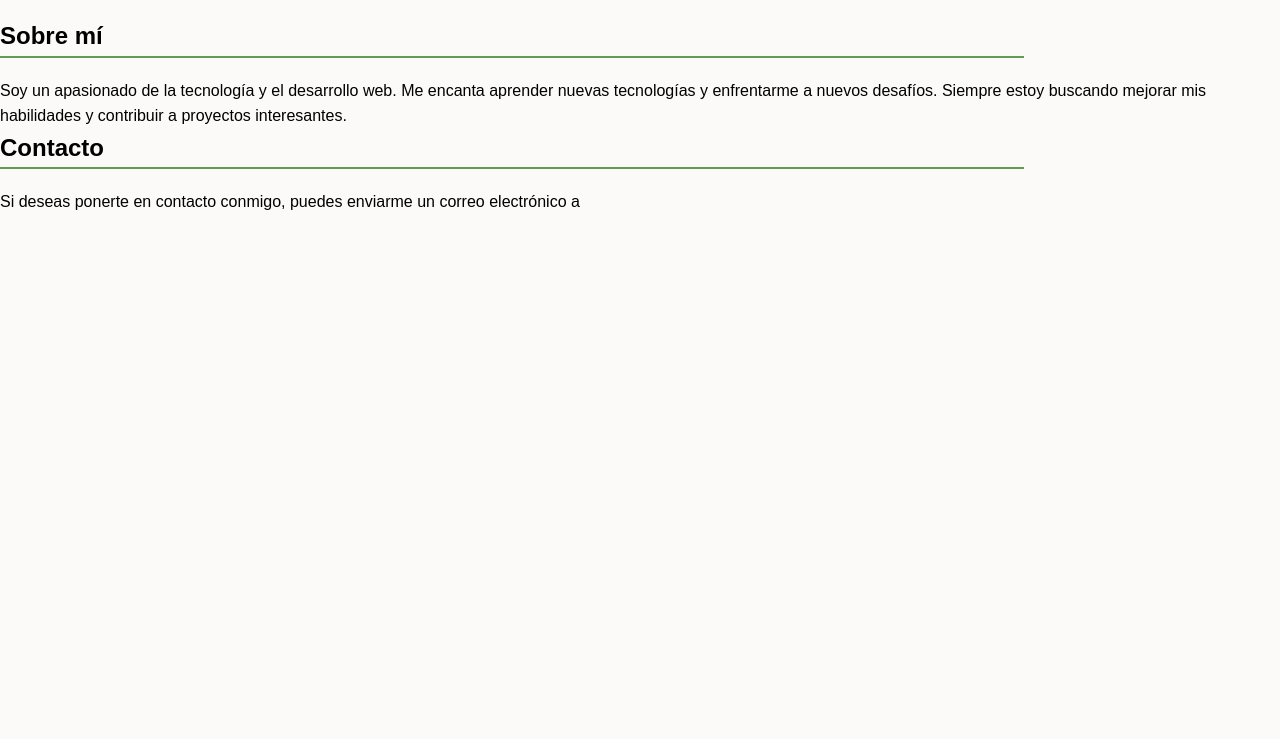
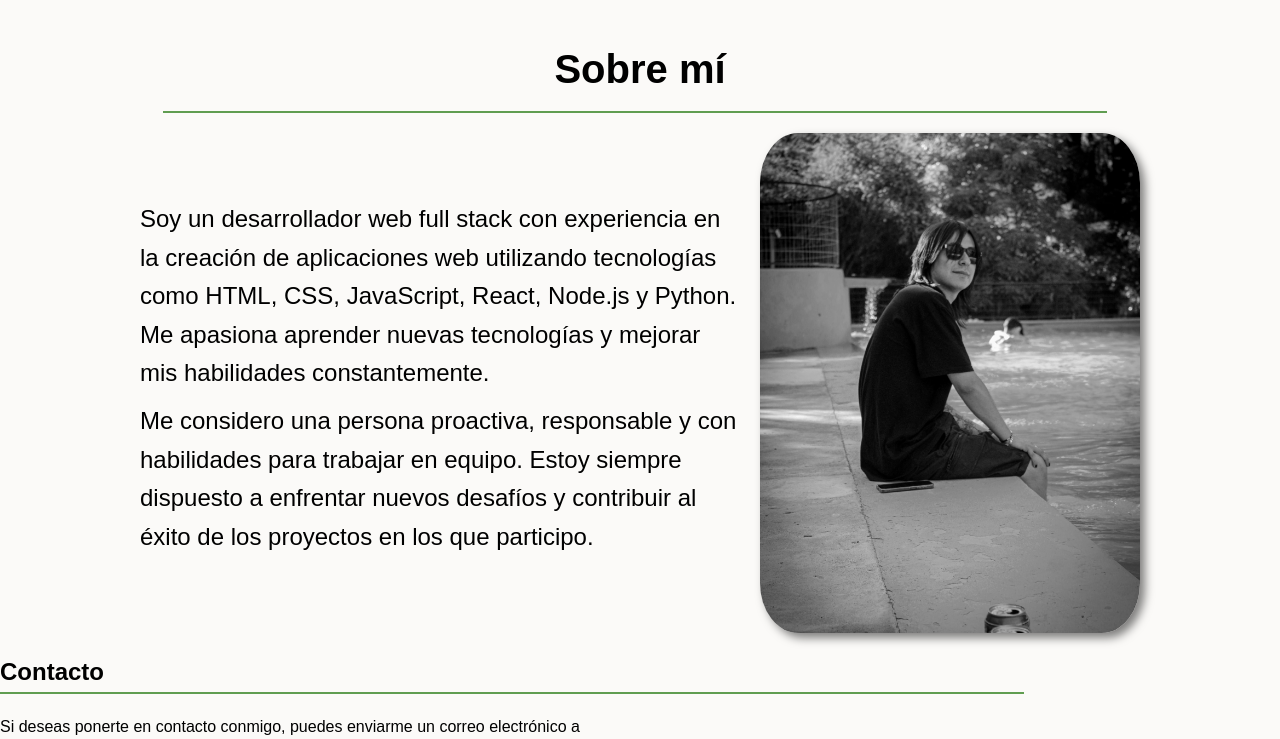
Before and after one commit to Mars0-cloud/Portafolio, a plain HTML site: page index.html in a window 1280 px wide. Shown: the part 1657-2396 px from the top of the page. Before the commit the page ends 1872 px from the top, so only its background shows below. Drawn offline with Linux system fonts and the light colour scheme.

Commit message:
Actualiza index.html styles.css y assets

```diff
--- a/index.html
+++ b/index.html
@@ -94,7 +94,14 @@
         <section id="about" class="about">
             <h2>Sobre mí</h2>
             <hr/>
-            <p>Soy un apasionado de la tecnología y el desarrollo web. Me encanta aprender nuevas tecnologías y enfrentarme a nuevos desafíos. Siempre estoy buscando mejorar mis habilidades y contribuir a proyectos interesantes.</p>
+
+            <div class="sobre-mi-contenido">
+                <div class="sobre-mi-texto">
+                    <p>Soy un desarrollador web full stack con experiencia en la creación de aplicaciones web utilizando tecnologías como HTML, CSS, JavaScript, React, Node.js y Python. Me apasiona aprender nuevas tecnologías y mejorar mis habilidades constantemente.</p>
+                    <p>Me considero una persona proactiva, responsable y con habilidades para trabajar en equipo. Estoy siempre dispuesto a enfrentar nuevos desafíos y contribuir al éxito de los proyectos en los que participo.</p>
+                </div>
+                <img src="assets/foto-piscina.jpg" alt="foto-casual">
+            </div>
 
         </section>
         <!-- Contacto -->
--- a/styles.css
+++ b/styles.css
@@ -24,6 +24,10 @@ hr {
     background-color: var(--third-color);
     margin: 0 10px 20px 0;
     width: 80%;
+}
+
+strong {
+    color: var(--third-color);
 }
 
 /* Header */
@@ -95,9 +99,6 @@ hr {
 
 }
 
-.bienvenida_texto strong {
-    color: var(--third-color);
-}
 
 .bienvenida_boton {
     display: flex;
@@ -225,6 +226,56 @@ hr {
     gap: 10px;
 }
 
+/* Sobre mi */
+
+.about {
+    display: flex;
+    flex-direction: column;
+    align-items: center;
+    padding: 20px 50px;
+}
+
+.about h2 {
+    font-size: 2.5rem;
+    margin-bottom: 10px;
+    color: var(--secondary-color);
+}
+
+.sobre-mi-contenido {
+    display: flex;
+    flex-direction: row;
+    align-items: center;
+    justify-content: space-between;
+    gap: 20px;
+    max-width: 1000px;
+}
+
+.sobre-mi-texto {
+    font-size: 1.5rem;
+    color: var(--secondary-color);
+    max-width: 600px;
+}
+
+.sobre-mi-texto p {
+    margin-bottom: 10px;
+}
+
+.sobre-mi-texto strong {
+    color: var(--third-color);
+}
+
+.sobre-mi-contenido img {
+    width: 500px;
+    height: 500px;
+    object-fit: cover;
+    border-radius: 10%;
+    filter: grayscale(100%);
+    box-shadow: 5px 5px 10px rgba(0, 0, 0, 0.5);
+}
+
+/* Footer */
+
+
 @media (max-width: 1000px) {
     .bienvenida {
         flex-direction: column-reverse;
```
Also changed, not shown: assets/foto-piscina.jpg (added).
